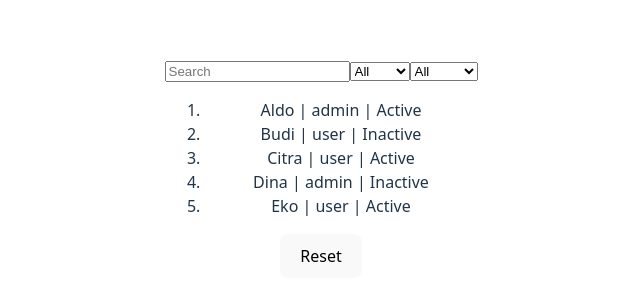
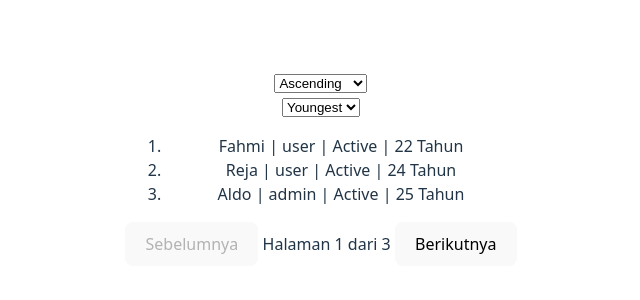
Before and after one commit to Aldinokhalifah/Coba.js, a React (Vite) app in the folder latihan-react/: page / in a window 1280 px wide. Shown: the part 232-532 px from the top of the page, without its empty margins (319-959 px from the left). Built offline with nearby package versions, Linux system fonts and the light colour scheme.

Commit message:
Latihan membuat pagination + sort data

```diff
--- a/latihan-react/src/App.jsx
+++ b/latihan-react/src/App.jsx
@@ -9,6 +9,7 @@ import ShowMore_ShowLess from './frontend/ShowMore_ShowLess'
 import SimulasiQueryAPI from './frontend/SimulasiQueryAPI'
 import TodoList from './frontend/TodoList'
 import UserFilterbyStatus from './frontend/UserFilterbyStatus'
+import UserPagination from './frontend/UserPagination'
 
 function App() {
 
@@ -23,7 +24,8 @@ function App() {
       {/* <FetchApi /> */}
       {/* <ShowMore_ShowLess /> */}
       {/* <UserFilterbyStatus /> */}
-      <SimulasiQueryAPI />
+      {/* <SimulasiQueryAPI /> */}
+      <UserPagination />
     </>
   )
 }
--- /dev/null
+++ b/latihan-react/src/frontend/UserPagination.jsx
@@ -0,0 +1,63 @@
+import { useState } from "react";
+
+const USERS = [
+    { id: 1, name: "Aldo", role: "admin", active: true, age: 25 },
+    { id: 2, name: "Budi", role: "user", active: false, age: 30 },
+    { id: 3, name: "Fahmi", role: "user", active: true, age: 22 },
+    { id: 4, name: "Dina", role: "admin", active: false, age: 35 },
+    { id: 5, name: "Eko", role: "user", active: true, age: 28 },
+    { id: 6, name: "Reja", role: "user", active: true, age: 24 },
+    { id: 7, name: "Gita", role: "admin", active: true, age: 40 },
+];
+
+
+export default function UserPagination() {
+    const [currentPage, setCurrentPage] = useState(1);
+    const [itemsPerPage] = useState(3);
+    const indexOfLastItem = currentPage * itemsPerPage;
+    const indexOfFirstItem = indexOfLastItem - itemsPerPage;
+    const totalPage = Math.ceil(USERS.length / itemsPerPage);
+    const [sortByName, setSortByName] = useState('asc');
+    const [sortByAge, setSortByAge] = useState('youngest');
+
+
+    const sortedUsers = [...USERS]
+    .sort((a, b) => {
+        if (sortByName === 'asc') {
+        return a.name.localeCompare(b.name);
+        }
+        return b.name.localeCompare(a.name);
+    })
+    .sort((a, b) => {
+        if (sortByAge === 'youngest') {
+        return a.age - b.age; // muda ke tua
+        }
+        return b.age - a.age; // tua ke muda
+    });
+
+    const currentItems = sortedUsers.slice(indexOfFirstItem, indexOfLastItem);
+
+
+    return(
+        <>
+
+            <select name="" id="" value={sortByName} onChange={(e) => setSortByName(e.target.value)}>
+                <option value="asc">Ascending</option>
+                <option value="desc">Descending</option>
+            </select>
+            <br />
+            <select name="" id="" value={sortByAge} onChange={(e) => setSortByAge(e.target.value)}>
+                <option value="youngest">Youngest</option>
+                <option value="oldest">Oldest</option>
+            </select>
+            <ol>
+                {currentItems.map(item => (
+                    <li key={item.id}>{item.name} | {item.role} | {item.active === true ? 'Active' : 'Inactive'} | {item.age} Tahun</li>
+                ))}
+            </ol>
+            <button onClick={() => setCurrentPage(prev => Math.max(prev - 1, 1))} disabled={currentPage <= 1}>Sebelumnya</button>
+            <span> Halaman {currentPage} dari {totalPage} </span>
+            <button onClick={() => setCurrentPage(prev => prev + 1)} disabled={currentPage >= totalPage}>Berikutnya</button>
+        </>
+    );
+}
```
